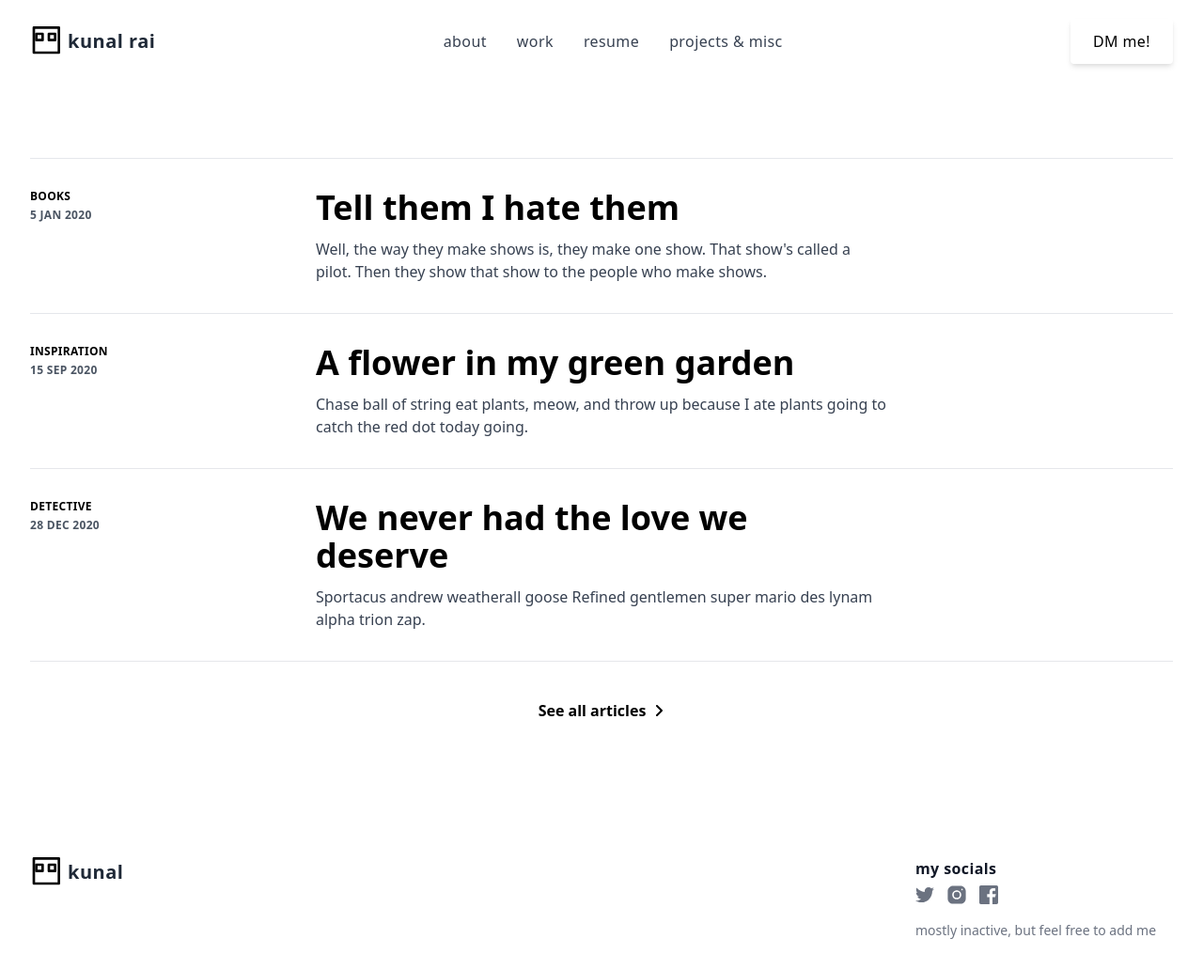
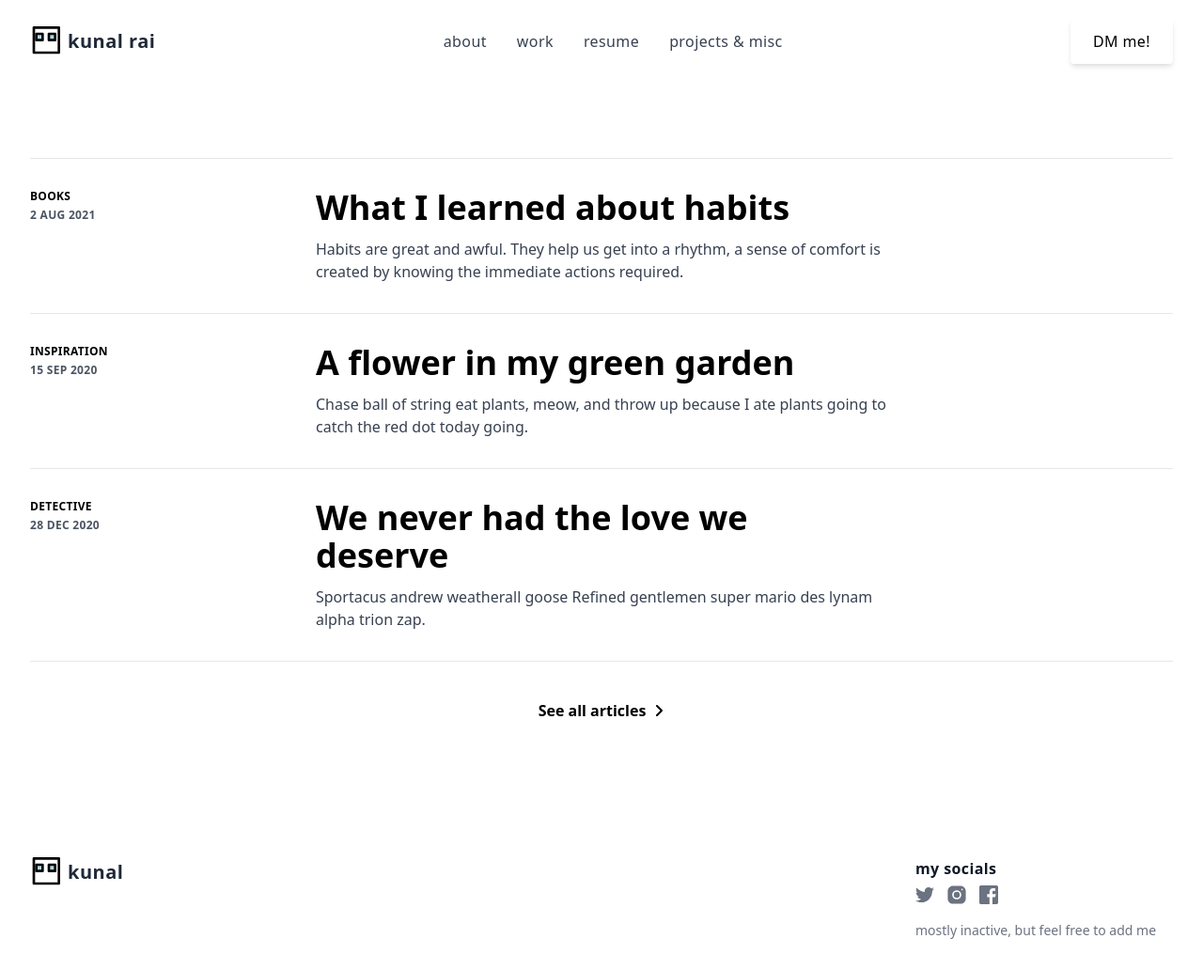
Before and after one commit to kunalrye/ui-kit-stuff, a website built with Vite: page index.html in a window 1280 px wide. Shown: the whole page at 94% size. Built offline with nearby package versions, Linux system fonts and the light colour scheme.

Commit message:
modified content

```diff
--- a/index.html
+++ b/index.html
@@ -6,8 +6,8 @@
     <a href="/" aria-label="Kunal Rai" title="Company" class="inline-flex items-center">
       <svg class="w-8 text-deep-purple-accent-400" viewBox="0 0 24 24" stroke-linejoin="round" stroke-width="2" stroke-linecap="round" stroke-miterlimit="10" stroke="currentColor" fill="none">
         <rect x="3" y="1" width="20" height="20"></rect>
-        <rect x="15" y="6" width="5" height="5"></rect>
-        <rect x="5" y="6" width="5" height="5"></rect>
+        <rect x="15" y="6" width="5" height="5" fill='lightblue'></rect>
+        <rect x="5" y="6" width="5" height="5" fill='lightblue'></rect>
       </svg>
       <span class="ml-2 text-xl font-bold tracking-wide text-gray-800 lowercase">Kunal Rai</span>
     </a>
@@ -95,19 +95,19 @@
       <div class="mb-4 sm:mb-0">
         <div class="space-y-1 text-xs font-semibold tracking-wide uppercase">
           <a href="/" class="transition-colors duration-200 text-deep-purple-accent-400 hover:text-deep-purple-800" aria-label="Category">Books</a>
-          <p class="text-gray-600">5 Jan 2020</p>
+          <p class="text-gray-600">2 Aug 2021</p>
         </div>
       </div>
       <div class="sm:col-span-3 lg:col-span-2">
         <div class="mb-3">
-          <a href="/" aria-label="Article" class="inline-block text-black transition-colors duration-200 hover:text-deep-purple-accent-700">
+          <a href="\" aria-label="Article" class="inline-block text-black transition-colors duration-200 hover:text-deep-purple-accent-700">
             <p class="text-3xl font-extrabold leading-none sm:text-4xl xl:text-4xl">
-              Tell them I hate them
+              What I learned about habits
             </p>
           </a>
         </div>
         <p class="text-gray-700">
-          Well, the way they make shows is, they make one show. That show's called a pilot. Then they show that show to the people who make shows.
+          Habits are great and awful. They help us get into a rhythm, a sense of comfort is created by knowing the immediate actions required.
         </p>
       </div>
     </div>
@@ -169,19 +169,12 @@
       <a href="/" aria-label="Go home" title="Company" class="inline-flex items-center">
         <svg class="w-8 text-deep-purple-accent-400" viewBox="0 0 24 24" stroke-linejoin="round" stroke-width="2" stroke-linecap="round" stroke-miterlimit="10" stroke="currentColor" fill="none">
           <rect x="3" y="1" width="20" height="20"></rect>
-          <rect x="15" y="6" width="5" height="5"></rect>
-          <rect x="5" y="6" width="5" height="5"></rect>
+          <rect x="15" y="6" width="5" height="5" fill='lightblue'></rect>
+          <rect x="5" y="6" width="5" height="5" fill='lightblue'></rect>
         </svg>
         <span class="ml-2 text-xl font-bold tracking-wide text-gray-800 lowercase">kunal</span>
       </a>
-      <div class="mt-6 lg:max-w-sm">
-        <!-- <p class="text-sm text-gray-800">
-          Sed ut perspiciatis unde omnis iste natus error sit voluptatem accusantium doloremque laudantium, totam rem aperiam.
-        </p>
-        <p class="mt-4 text-sm text-gray-800">
-          Eaque ipsa quae ab illo inventore veritatis et quasi architecto beatae vitae dicta sunt explicabo.
-        </p> -->
-      </div>
+
     </div>
     <div class="space-y-2 text-sm">
 
```
